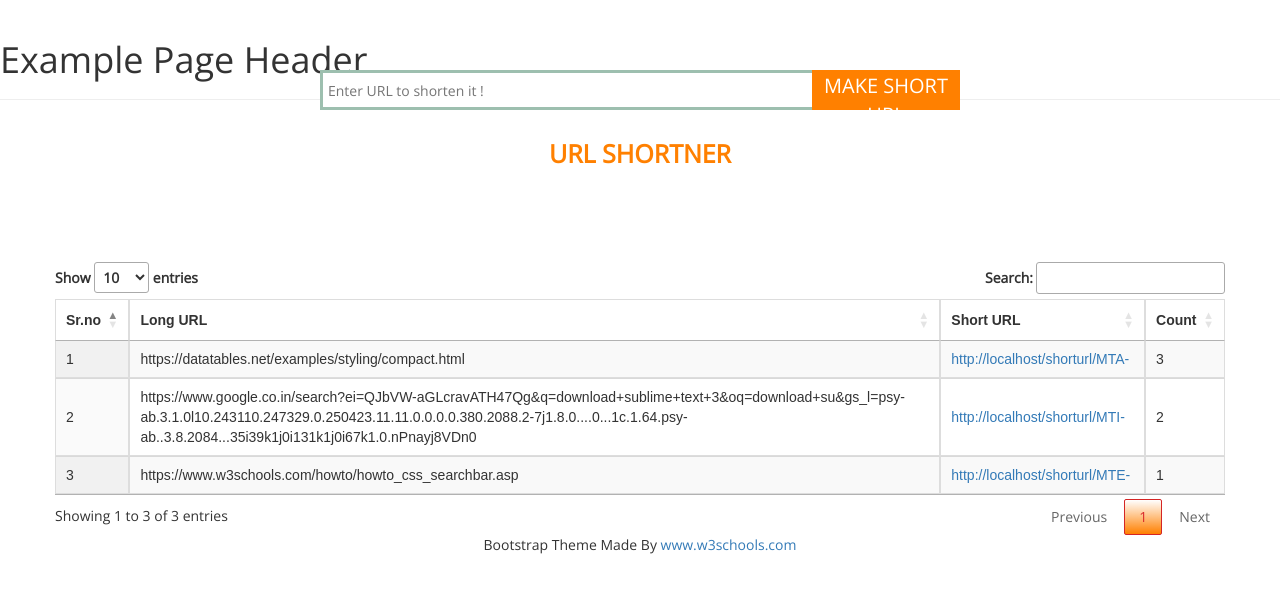
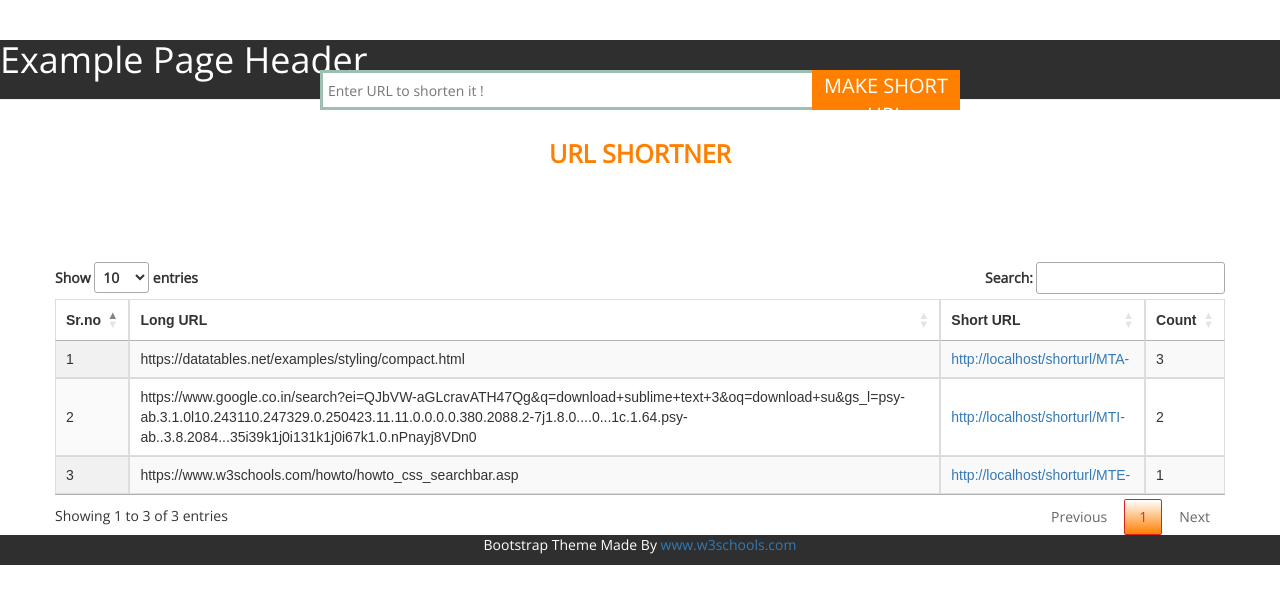
Before and after one commit to shwetad-git/ShortUrl_Assignment, a CodeIgniter app: page /shorturl/ in a window 1280 px wide. Shown: the top 604 px of the page. Run offline with CodeIgniter, Linux system fonts and the light colour scheme; data comes from the database, SQL or seed files in the repository; some libraries are stand-ins or nearby versions.

Commit message:
Add css for header and footer

```diff
--- a/assets/css/style.css
+++ b/assets/css/style.css
@@ -101,3 +101,8 @@ tr:nth-child(even) {
     background: -o-linear-gradient(top, #ff8000 0%, #ff8000 100%)!important;
     background: linear-gradient(to bottom, #ff8000 0%, #ff8000 100%)!important;
 }
+
+.bg-4, header {
+    background-color: #2f2f2f;
+    color: #ffffff;
+}
```
